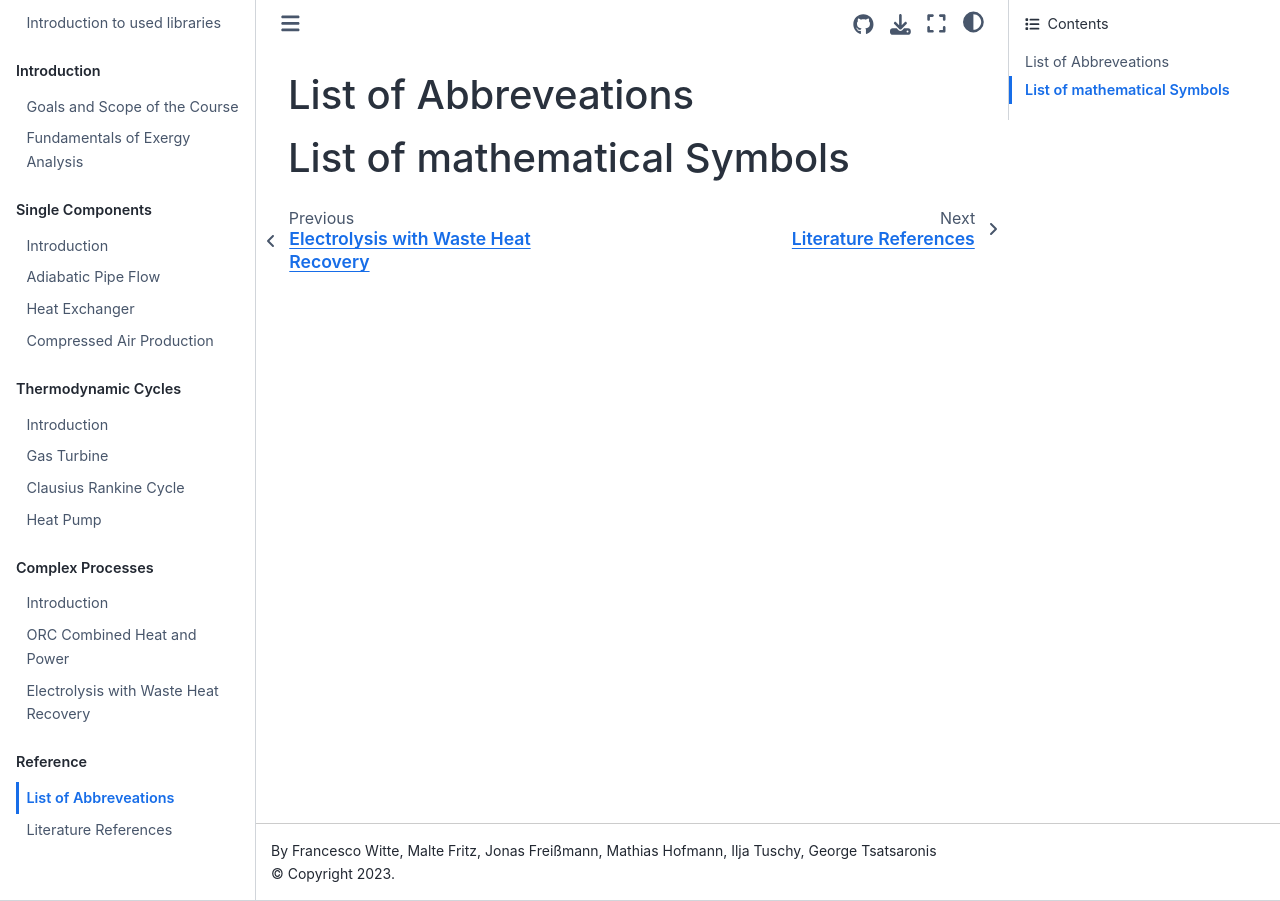
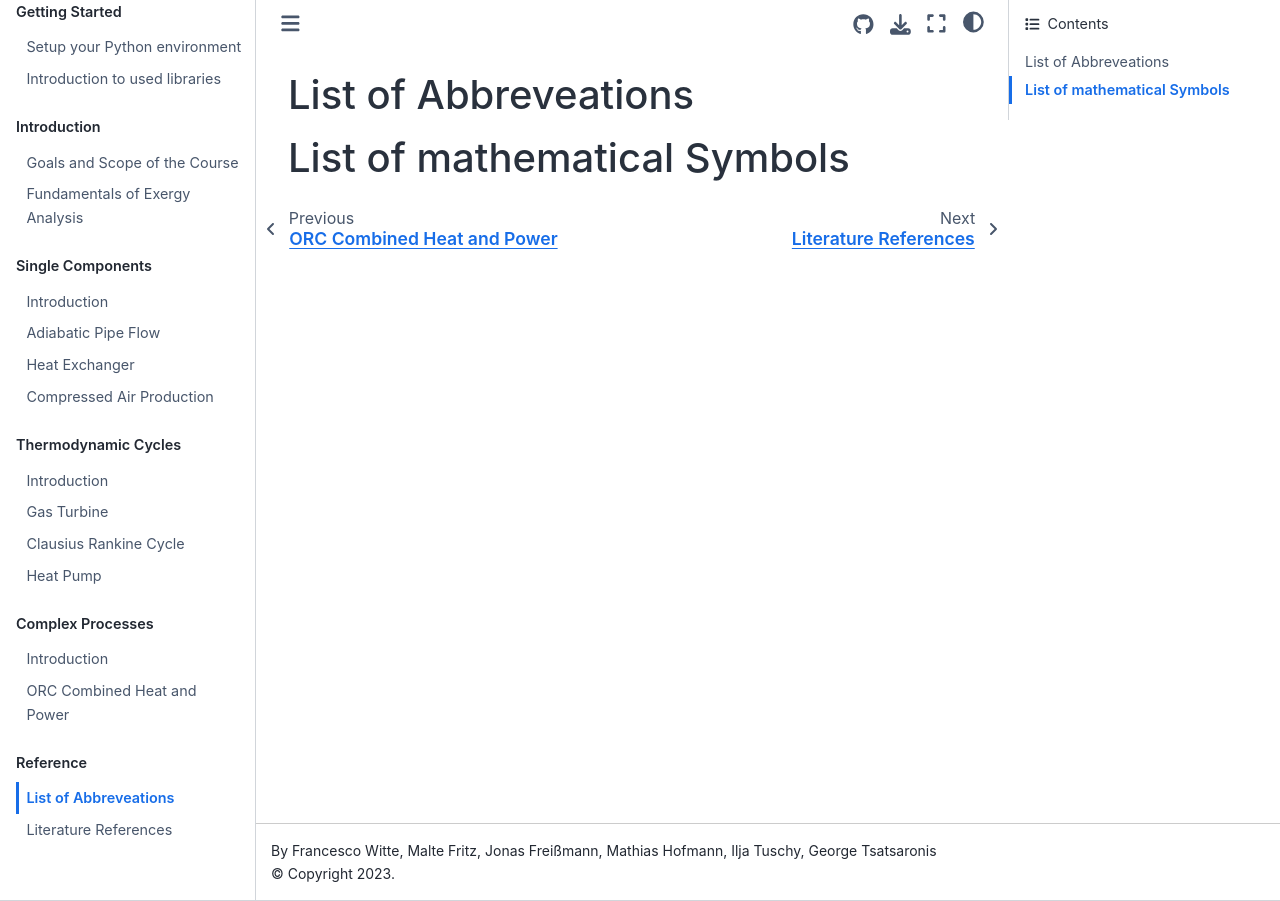
Before and after one commit to fwitte/TESPy_teaching_exergy, a Jupyter Book: the page built from book/abbreveations-symbols.md, in a window 1280 px wide. Built offline with Jupyter Book 1.0.4 settings and Sphinx 7.4.7 and the Sphinx Book theme 1.1.4, drawn with Linux system fonts in a browser that asks for light colours.

Commit message:
Remove superflouus files

```diff
--- a/book/_toc.yml
+++ b/book/_toc.yml
@@ -28,7 +28,6 @@
   chapters:
   - file: processes/intro
   - file: processes/orc-combined-heat-and-power
-  - file: processes/electrolysis-heat-recovery
 - caption: Reference
   chapters:
   - file: abbreveations-symbols
--- a/requirements.txt
+++ b/requirements.txt
@@ -1,4 +1,2 @@
 jupyter-book
-matplotlib
-numpy
 tespy
```
Also changed, not shown: book/processes/electrolysis-heat-recovery.ipynb (deleted).
